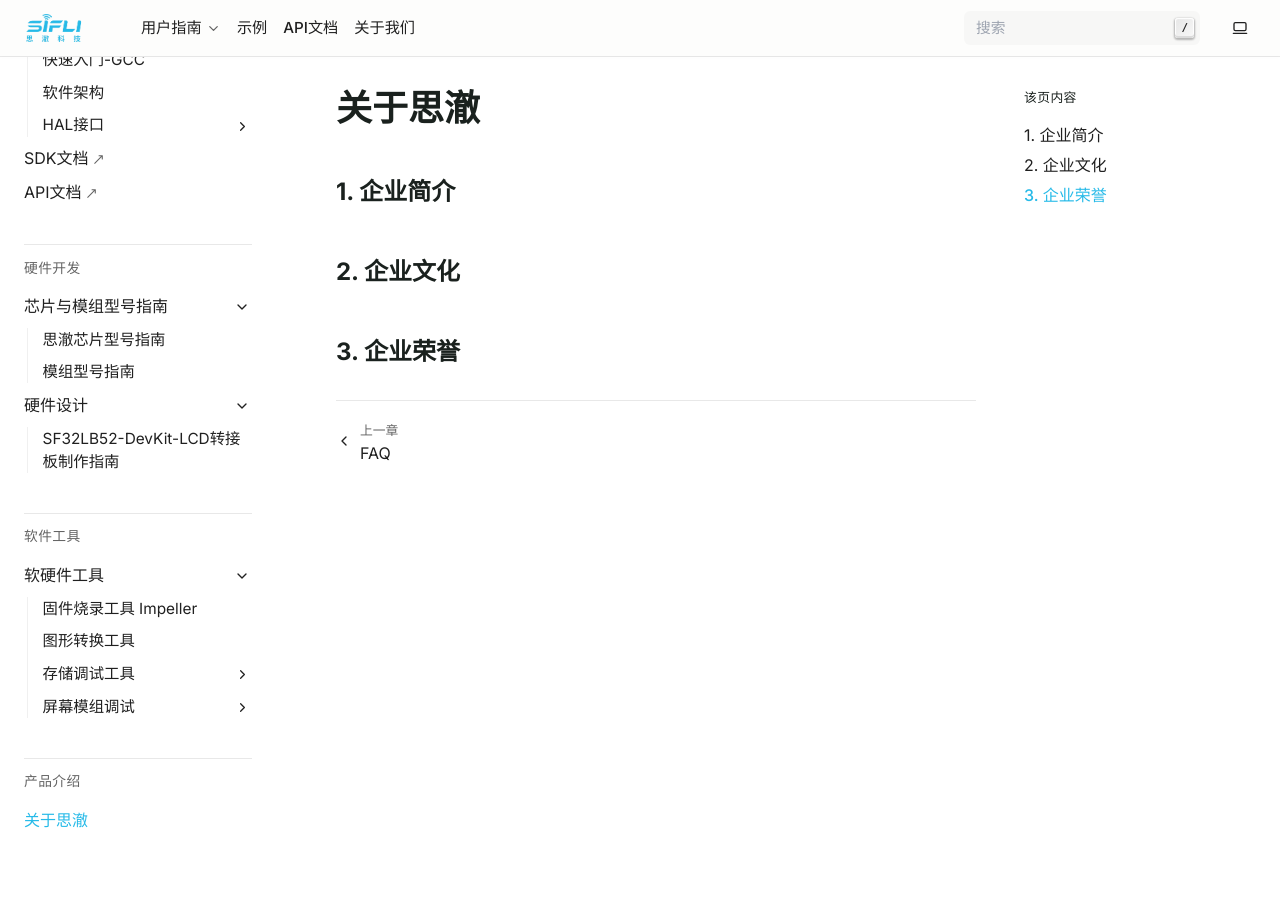
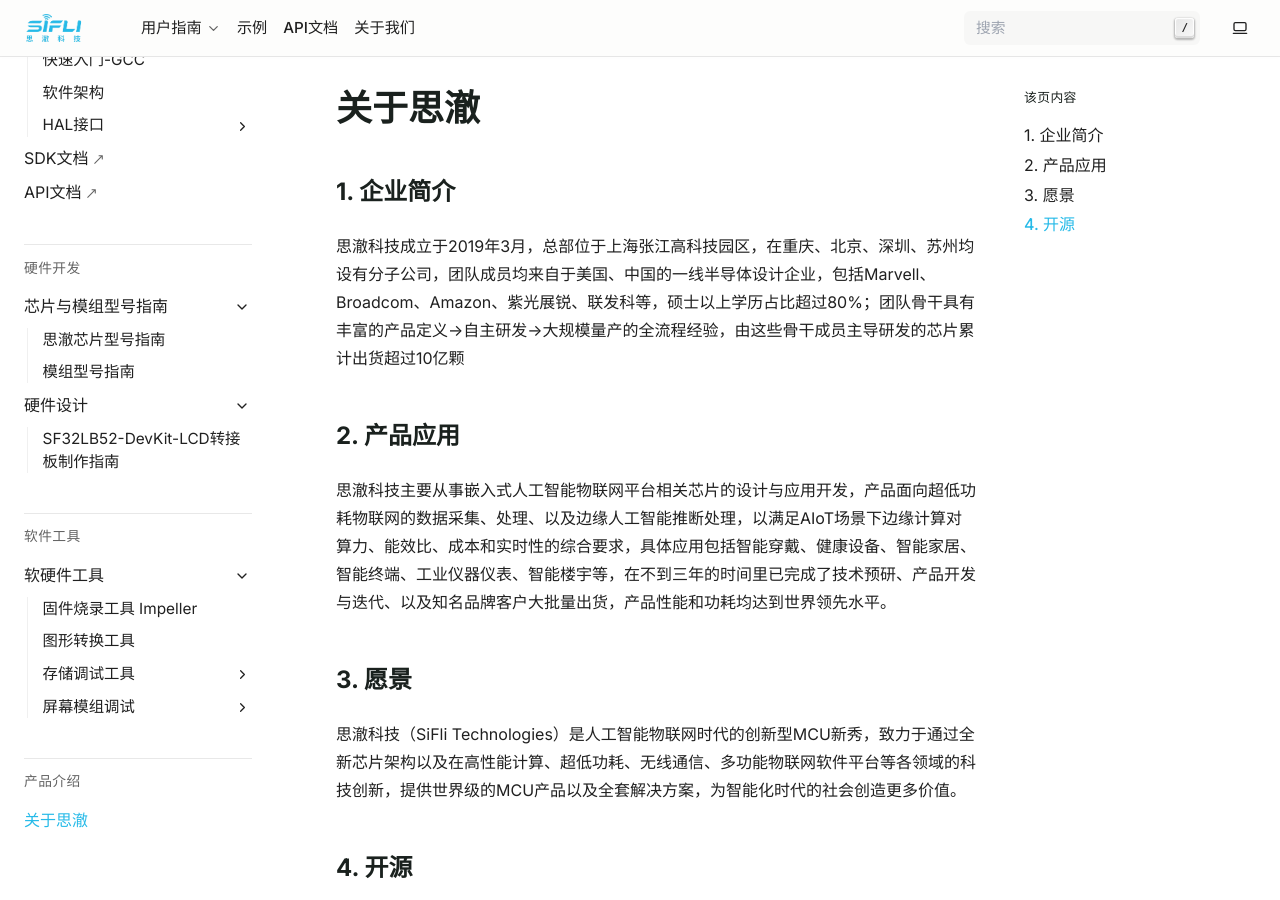
Before and after one commit to rabbitsaviola/SiFli-Wiki, a Sphinx documentation site: the page built from source/about/index.md, in a window 1280 px wide and 900 px high. Built offline with Sphinx 7.4.7, drawn with Linux system fonts in a browser that asks for light colours; pages that are not in the unit, such as notebooks, are missing from menus; some of the changed text lies outside the part shown.

Commit message:
add:企业信息

```diff
--- a/source/about/index.md
+++ b/source/about/index.md
@@ -2,8 +2,19 @@
 
 ## 1. 企业简介
 
-
-## 2. 企业文化
+思澈科技成立于2019年3月，总部位于上海张江高科技园区，在重庆、北京、深圳、苏州均设有分子公司，团队成员均来自于美国、中国的一线半导体设计企业，包括Marvell、Broadcom、Amazon、紫光展锐、联发科等，硕士以上学历占比超过80%；团队骨干具有丰富的产品定义->自主研发->大规模量产的全流程经验，由这些骨干成员主导研发的芯片累计出货超过10亿颗
 
 
-## 3. 企业荣誉
+
+## 2. 产品应用
+
+思澈科技主要从事嵌入式人工智能物联网平台相关芯片的设计与应用开发，产品面向超低功耗物联网的数据采集、处理、以及边缘人工智能推断处理，以满足AIoT场景下边缘计算对算力、能效比、成本和实时性的综合要求，具体应用包括智能穿戴、健康设备、智能家居、智能终端、工业仪器仪表、智能楼宇等，在不到三年的时间里已完成了技术预研、产品开发与迭代、以及知名品牌客户大批量出货，产品性能和功耗均达到世界领先水平。
+
+
+## 3. 愿景
+
+思澈科技（SiFli Technologies）是人工智能物联网时代的创新型MCU新秀，致力于通过全新芯片架构以及在高性能计算、超低功耗、无线通信、多功能物联网软件平台等各领域的科技创新，提供世界级的MCU产品以及全套解决方案，为智能化时代的社会创造更多价值。
+
+## 4. 开源
+
+思澈科技是一家开源友好的公司，我们积极参与开源社区，为开源社区贡献自己的力量。欢迎大家加入我们的开源社区，一起为开源社区贡献力量。
```
